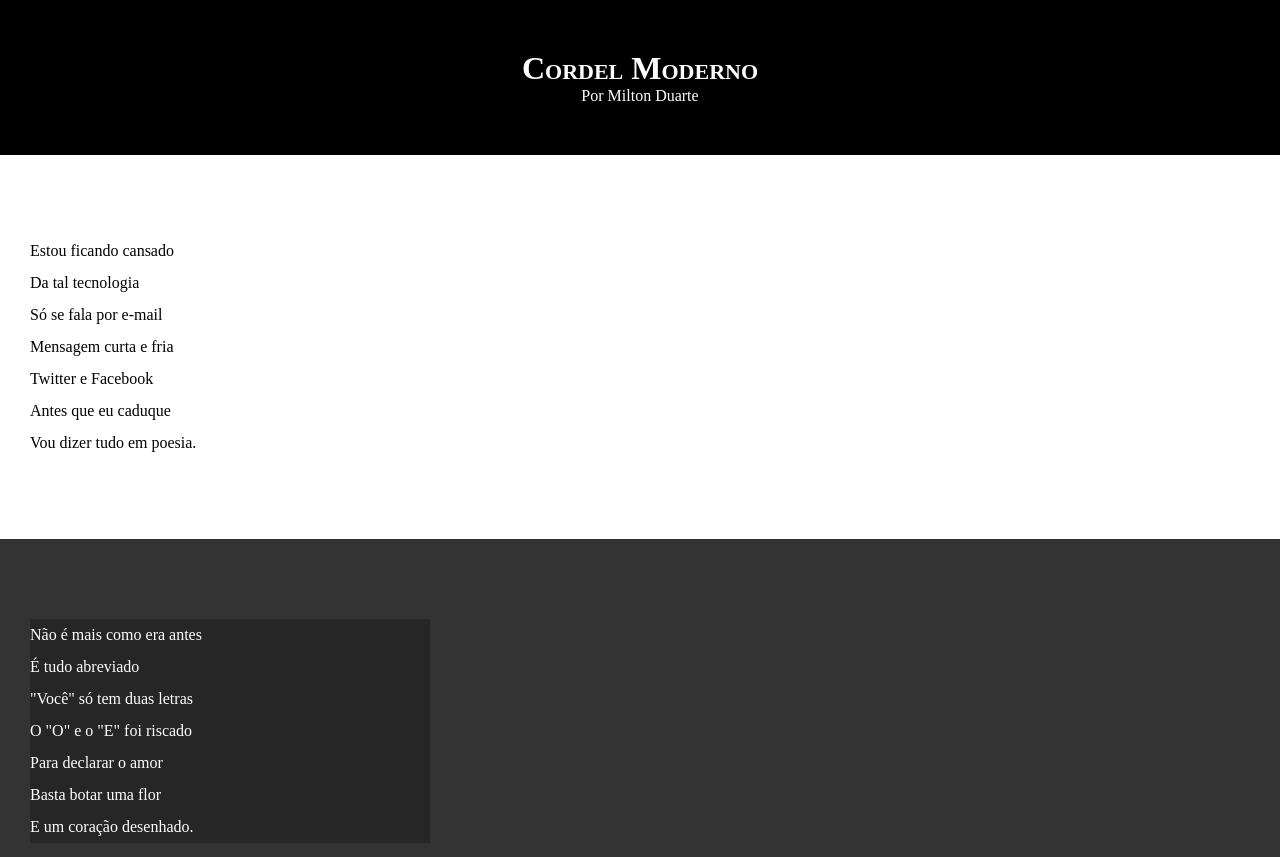
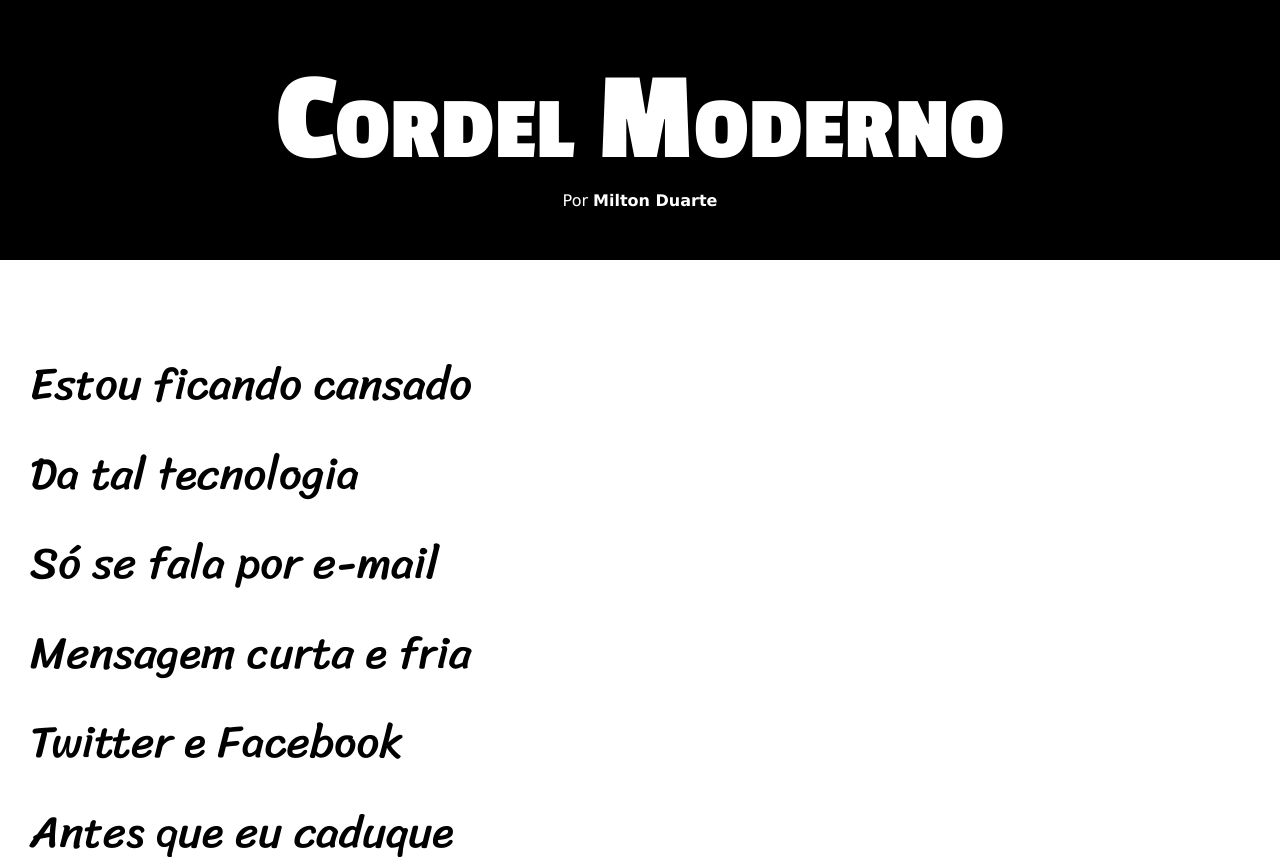
Before and after one commit to MichelFreitasSantos/projeto-cordel, a plain HTML site: page index.html in a window 1280 px wide. Shown: the top 857 px of the page. Drawn offline with Linux system fonts and the light colour scheme.

Commit message:
atualização de estilos

```diff
--- a/css/style.css
+++ b/css/style.css
@@ -1,13 +1,23 @@
 @charset "UTF-8";
+
+@import url('https://fonts.googleapis.com/css2?family=Passion+One:wght@400;700;900&family=Sriracha&display=swap');
+
+:root{
+    --font1: Verdana, Geneva, Tahoma, sans-serif;
+    --font2: 'Passion One', cursive;
+    --font3: 'Sriracha', cursive;
+}
 
 * {
     margin: 0;
     padding: 0;
+    font-size: 1em;
 }
 
 html, body {
     min-height: 100vh;
     background-color: lightgray;
+    font-family: var(--font1);
 }
 
 header {
@@ -19,6 +29,8 @@ header {
 header > h1 {
     padding-top: 50px;
     font-variant: small-caps;
+    font-family: var(--font2);
+    font-size: 10vw;
 }
 
 header > p {
@@ -31,7 +43,7 @@ header a, footer a {
     font-weight: bolder;
 }
 
-header a, footer a:hover {
+header a:hover, footer a:hover {
     text-decoration: underline;
 }
 
@@ -40,6 +52,8 @@ section {
     padding-bottom: 10vh;
     padding-left: 30px;
     line-height: 2em;
+    font-family: var(--font3);
+    font-size: 3.5vw;
 }
 
 section.normal{
@@ -53,8 +67,9 @@ section.imagem{
 }
 
 section.imagem > p {
+    display: inline-block;
+    padding: 5px;
     background-color: rgba(0, 0, 0, 0.25);
-    width: 400px;
 }
 
 
--- a/index.html
+++ b/index.html
@@ -12,7 +12,7 @@
 <body>
     <header>
         <h1>Cordel Moderno</h1>
-        <p>Por <a href="https://www.recantodasletras.com.br/poesias/3186743" target="_blank"></a>Milton Duarte</p>
+        <p>Por <a href="https://www.recantodasletras.com.br/poesias/3186743" target="_blank">Milton Duarte</a></p>
     </header>
 
     <main>
```
